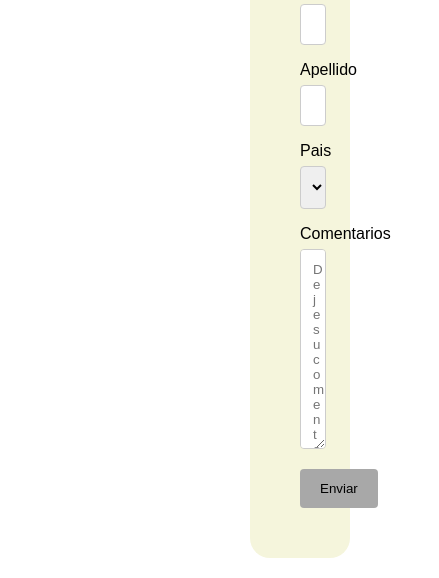
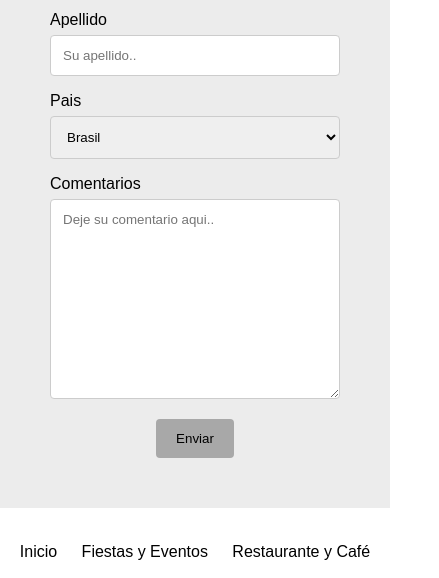
Before and after one commit to rencocamc/PF-Conti, a plain HTML site: page contacto.html in a window 390 px wide. Shown: the part 257-835 px from the top of the page, 439 px wide, since content can reach past the window. Drawn offline with Linux system fonts and the light colour scheme.

Commit message:
hago responsive contacto

```diff
--- a/contacto.html
+++ b/contacto.html
@@ -58,7 +58,9 @@
                     <label for="subject">Comentarios</label>
                     <textarea id="subject" name="subject" placeholder="Deje su comentario aqui.."></textarea>
 
-                    <input type="submit" value="Enviar">
+                    <div class="contacto__botonenviar">
+                        <input type="submit" value="Enviar">
+                    </div>
 
                 </form>
             </div>
--- a/style.css
+++ b/style.css
@@ -367,10 +367,11 @@ nav {
 
 /* Contacto */
 .contact-form{
-    background-color: beige;
-    margin: 50px 250px;
+    background-color: rgb(236, 236, 236);
     padding: 50px;
-    border-radius: 20px;
+    display: flex;
+    justify-content: center;
+    vertical-align: middle;
 }
 
 .contact-form h1{
@@ -408,7 +409,11 @@ input[type=submit]:hover {
     background-color: #3787c9;
 }
 
-
+.contacto__botonenviar {
+    display: flex;
+    justify-content: center;
+    vertical-align: middle;
+}
 /* Footer */
 footer {
     background-color: white;
```
